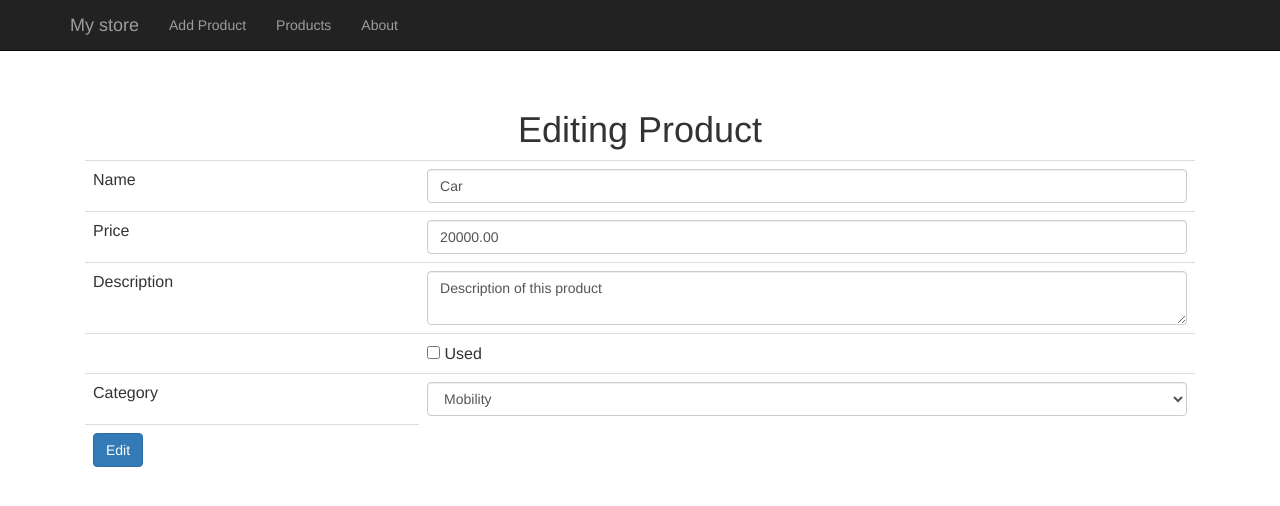
After one commit to diegourban/php-sandbox, a PHP site: page /edit-product-form.php?id=1 in a window 1280 px wide. The commit adds this page. Shown: the top 506 px of the page. Run offline with PHP 8.4, Linux system fonts and the light colour scheme; data comes from the database, SQL or seed files in the repository.

Commit message:
editing product

```diff
--- a/db-product.php
+++ b/db-product.php
@@ -13,7 +13,18 @@
 	return mysqli_query($conn, $query);
 }
 
+function editProduct($conn, $id, $name, $price, $description, $category_id, $used) {
+	$query = "update products set name = '{$name}', price = {$price}, description = '{$description}', category_id = {$category_id}, used = {$used} where id = {$id}";
+	return mysqli_query($conn, $query);
+}
+
 function removeProduct($conn, $id) {
 	$query = "delete from products where id = {$id}";
 	return mysqli_query($conn, $query);
 }
+
+function findProduct($conn, $id) {
+	$query = "select * from products where id = {$id}";
+	$result = mysqli_query($conn, $query);
+	return mysqli_fetch_assoc($result);
+}
--- /dev/null
+++ b/edit-product-form.php
@@ -0,0 +1,55 @@
+<?php include("header.php");
+include("connect.php");
+include("db-category.php");
+include("db-product.php");
+
+$id = $_GET['id'];
+$product = findProduct($connection, $id);
+$used = $product['used'] ? "checked='checked'" : "";
+$categories = listCategories($connection);
+?>
+
+	<h1>Editing Product</h1>
+	<form action="edit-product.php" method="post">
+		<input type="hidden" name="id" value="<?=$product['id']?>">
+		<table class="table">
+			<tr>
+				<td>Name</td>
+				<td><input class="form-control" type="text" name="name" value="<?=$product['name']?>"/></td>
+			</tr>
+			<tr>
+				<td>Price</td>
+				<td><input class="form-control" type="number" name="price" value="<?=$product['price']?>"/></td>
+			</tr>
+			<tr>
+				<td>Description</td>
+				<td><textarea class="form-control" name="description"><?=$product['description']?></textarea></td>
+			</tr>
+			<tr>
+				<td></td>
+				<td><input type="checkbox" name="used" <?=$used?> value="true"> Used</td>
+			</tr>
+			<tr>
+				<td>Category</td>
+				<td>
+					<select name="category_id" class="form-control">
+						<?php foreach($categories as $category) :
+							$thisIsTheCategory = $product['category_id'] == $category['id'];
+							$selected = $thisIsTheCategory ? "selected='selected'" : "";
+							?>
+							<option value="<?=$category['id']?>" <?=$selected?>>
+								<?=$category['name']?>
+							</option>
+						<?php endforeach ?>
+					</select>
+				</td>
+			</tr>
+			<tr>
+				<td>
+					<button class="btn btn-primary" type="submit">Edit</button>
+				</td>
+			</tr>
+		</table>
+	</form>
+
+<?php include("footer.php"); ?>
--- a/product-list.php
+++ b/product-list.php
@@ -22,6 +22,9 @@ if(array_key_exists("removed", $_GET) && $_GET["removed"] == true) {
 		<td><?= substr($product['description'], 0, 40); ?></td>
 		<td><?= $product['category_name']; ?></td>
 		<td>
+			<a class="btn btn-primary" href="edit-product-form.php?id=<?=$product['id']?>">Edit</a>
+		</td>
+		<td>
 			<form action="remove-product.php" method="post">
 				<input type="hidden" name="id" value="<?=$product['id']?>">
 				<button class="btn btn-danger">Remove</button>
```
Also changed, not shown: edit-product.php (added, +29 -0 lines).
